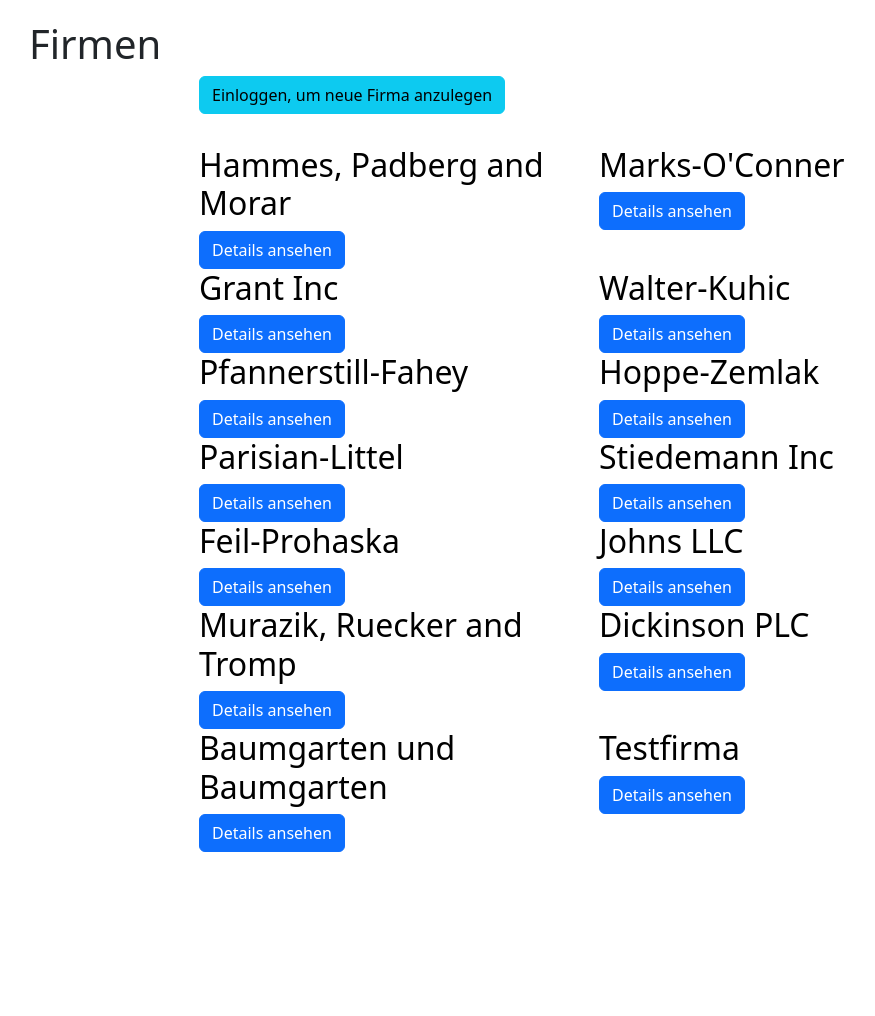
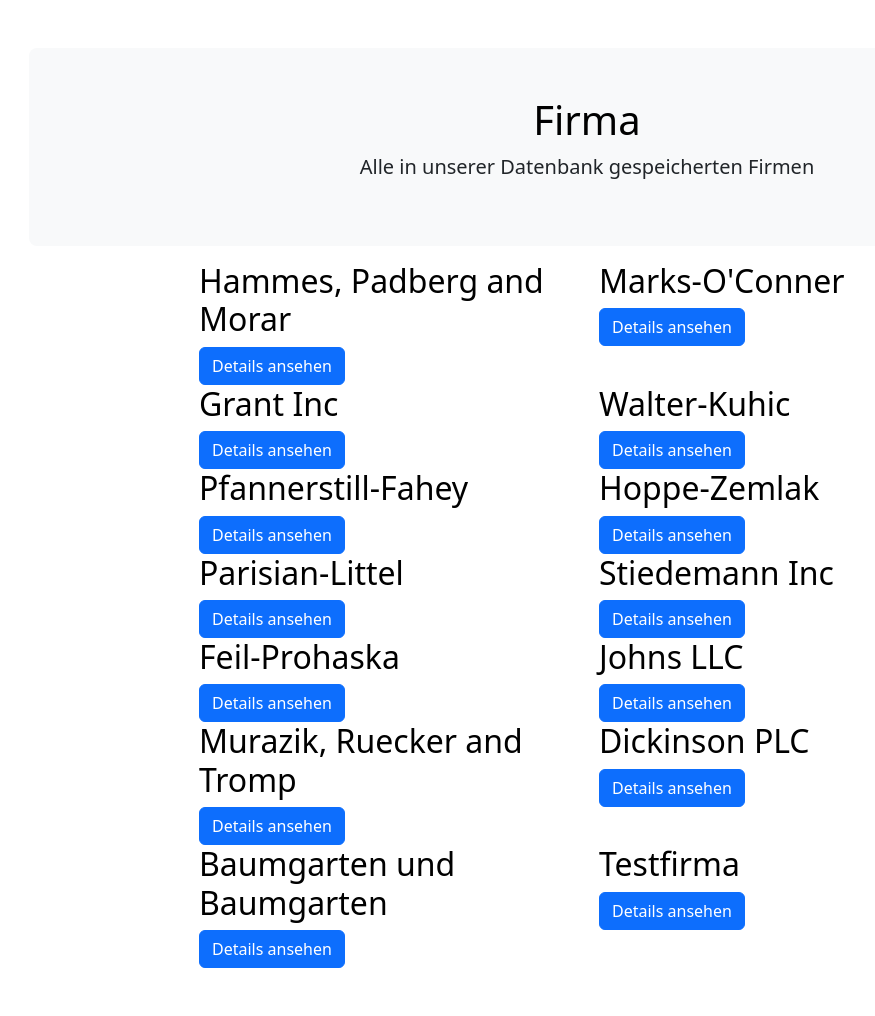
Before and after one commit to RonaldBaumgarten/Anzeigenverwaltung, a Laravel app: page /companies in a window 1280 px wide. Shown: the part 73-1089 px from the top of the page, without its empty margins (53-928 px from the left). Before the commit the page ends 925 px from the top, so only its background shows below. Run offline with Laravel 12, Linux system fonts and the light colour scheme; data comes from the database, SQL or seed files in the repository; both versions use the stored data as it was after the commit; some libraries are stand-ins or nearby versions; some web fonts are replaced.

Commit message:
improve design of headings

```diff
--- a/resources/views/companies/index.blade.php
+++ b/resources/views/companies/index.blade.php
@@ -3,16 +3,18 @@
     <x-slot:heading>
         Firmen
     </x-slot:heading>
+
+    <x-slot:modelPlural>
+        Firmen
+    </x-slot:modelPlural>
+
+    <x-slot:modelname>
+        Firma
+    </x-slot:modelname>
+
     <x-slot:items>
         <div class="container-lg" style="max-width: 800px">
             <div class="row mb-3">
-                <div class="col">
-                    @if (Auth::user())
-                    <p><a href="{{ route('companies.create') }}" class="btn btn-primary">Neue Firma anlegen</a></p>
-                    @else
-                    <p><a href="{{ route('login') }}" class="btn btn-info">Einloggen, um neue Firma anzulegen</a></p>
-                    @endif
-                </div>
             </div>
         </div>
         <div class="container-lg" style="max-width: 800px">
@@ -20,13 +22,13 @@
             @foreach($companies as $company)
                 <div class="feature col-lg-6 themed-grid-col">
                     <h3 class="fs-2 text-body-emphasis">{{ $company->companyName }}</h3>
-                    <a href="{{ route('companies.show', $company) }}" class="btn btn-primary">Details ansehen</a>
+                    <a href="{{ route('companies.show', $company) }}" class="btn btn-primary align-bottom">Details ansehen</a>
                     @if (Auth::user())
                     <a href="{{ route('companies.edit', $company) }}" class="btn btn-primary">Bearbeiten</a>
                     <form action="{{ route('companies.destroy', $company) }}" method="POST" style="display:inline;">
                     @csrf
                     @method('DELETE')
-                    <button type="submit" class="btn btn-danger">Löschen</button>
+                    <button type="submit" class="btn btn-danger align-bottom">Löschen</button>
                     @endif
                 </div>
             @endforeach
--- a/resources/views/components/index.blade.php
+++ b/resources/views/components/index.blade.php
@@ -1,8 +1,13 @@
 <x-layout>
+
     <x-slot:heading>
-        {{ $heading }}
+        {{ $modelname }}
     </x-slot:heading>
 
-        {{ $items }}
+    <x-slot:leadtext>
+        Alle in unserer Datenbank gespeicherten  {{ $modelPlural }}
+    </x-slot:leadtext>
+
+    {{ $items }}
 
 </x-layout>
--- a/resources/views/components/layout.blade.php
+++ b/resources/views/components/layout.blade.php
@@ -50,19 +50,17 @@
                                 </form>
                             </li>
                         </ul>
-
-
                         @endif
                     </div>
                 </div>
             </div>
         </header>
-        </nav>
-        <div class="container bd-gutter pt-md-1 pb-md-4">
-            <div class="row">
-                <div class="col-xl-8">
-                    <h1 class="bd-title mt-0">{{ $heading }}</h1>
-                </div>
+        <div class="container my-5">
+            <div class="p-5 text-center bg-body-tertiary rounded-3">
+                <h1 class="text-body-emphasis">{{ $heading }}</h1>
+                <p class="lead">
+                    {{ $leadtext }}
+                </p>
             </div>
             {{ $slot }}
         </div>
```
Also changed, not shown: resources/views/categories/index.blade.php (+6 -3 lines), resources/views/jobs/index.blade.php (+7 -2 lines), resources/views/welcome.blade.php (+5 -2 lines), database/database.sqlite.
